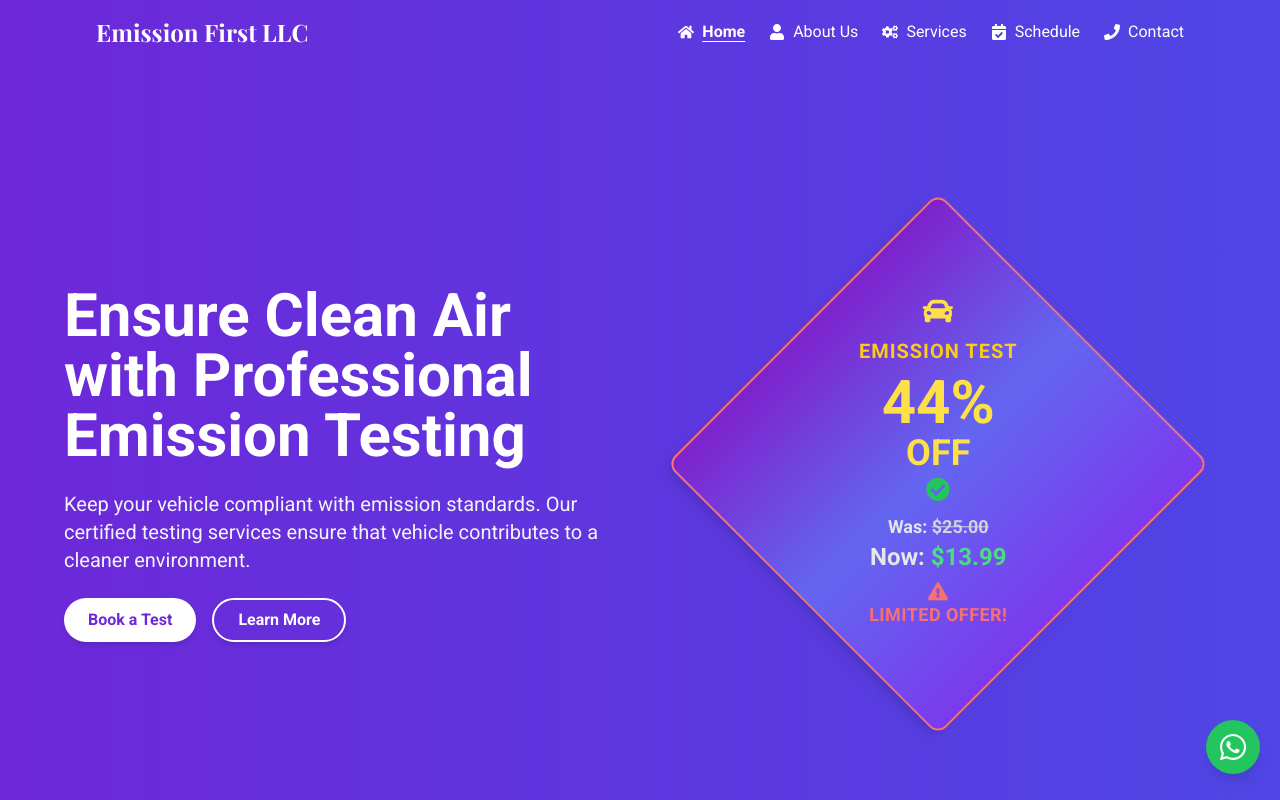
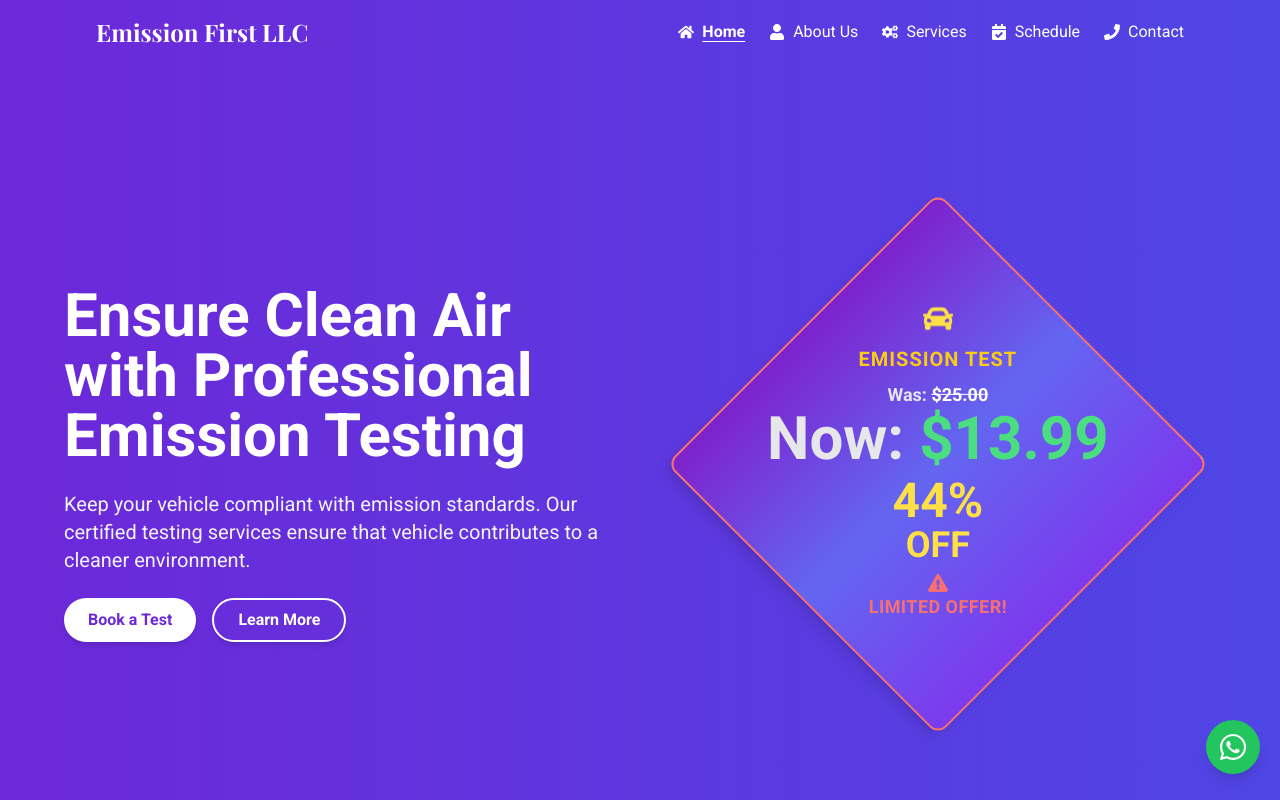
Before and after one commit to arjunn2313/emmision-center, a React (Vite) app: page / in a window 1280 px wide. Shown: the top 800 px of the page. Built offline with nearby package versions, Linux system fonts and the light colour scheme; the HTML template or start-up script is replaced by a standard one.

Commit message:
review link

```diff
--- a/src/components/HomePage/Banner.jsx
+++ b/src/components/HomePage/Banner.jsx
@@ -32,24 +32,25 @@ const HeroSection = () => {
           <div className="border-2 border-red-400 relative w-52 h-52  md:w-96 md:h-96 bg-gradient-to-r from-purple-700   via-indigo-500   to-violet-600 shadow-lg rounded-xl p-4 flex flex-col justify-center items-center text-white text-center font-bold transform rotate-45">
             <div className="-rotate-45 flex flex-col text-center items-center">
               <FaCar className="text-yellow-300 sm:text-3xl mb-2 animate-bounce" />{" "}
-              <span className="text-xs md:text-xl uppercase tracking-wider text-yellow-400">
+              <span className="text-md md:text-xl uppercase tracking-wider text-yellow-400">
                 Emission Test
               </span>
-              <span className="text-xl md:text-6xl mt-2 font-extrabold text-yellow-300">
+               {/* <FaCheckCircle className="text-green-500 text-2xl my-1" /> */}
+               <span className="text-sm sm:text-lg mt-2">
+                <span className="text-gray-200">Was:</span>{" "}
+                <span className="line-through text-white ">$25.00</span>
+              </span>
+              <span className="text-3xl sm:text-6xl">
+                <span className="text-gray-200">Now:</span>{" "}
+                <span className="text-green-400 font-bold">$13.99</span>
+              </span>
+              <span className="text-xl md:text-5xl mt-2 font-extrabold text-yellow-300">
                 44%
               </span>
               <span className="text-xl md:text-4xl font-bold text-yellow-300">
                 OFF
               </span>
-              <FaCheckCircle className="text-green-500 text-2xl my-1" />
-              <span className="text-sm sm:text-lg mt-2">
-                <span className="text-gray-200">Was:</span>{" "}
-                <span className="line-through text-gray-300">$25.00</span>
-              </span>
-              <span className="text-sm sm:text-2xl">
-                <span className="text-gray-200">Now:</span>{" "}
-                <span className="text-green-400 font-bold">$13.99</span>
-              </span>
+
               <FaExclamationTriangle className="hidden sm:flex text-red-400 sm:text-xl mt-2 animate-pulse" />
               <span className="hidden sm:flex text-xs sm:text-lg uppercase text-red-400 tracking-wide animate-pulse font-bold">
                 Limited Offer!
```
